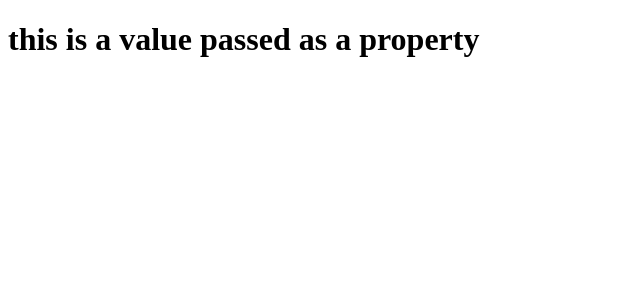
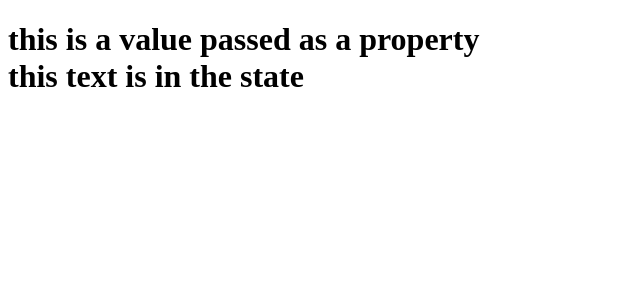
Before and after one commit to evannorton/covalence-reacting-to-react, a React (Create React App) app: page / in a window 1280 px wide. Shown: the top 300 px of the page, without its empty margins (0-640 px from the left). Built offline with nearby package versions, Linux system fonts and the light colour scheme.

Commit message:
objective 6

```diff
--- a/src/components/App.jsx
+++ b/src/components/App.jsx
@@ -19,7 +19,7 @@ class App extends Component {
 
     render() {
         return (
-            <h1>{this.props.value}</h1>
+            <h1>{this.props.value}<br/>{this.state.text}</h1>
         );
     }
 }
```
